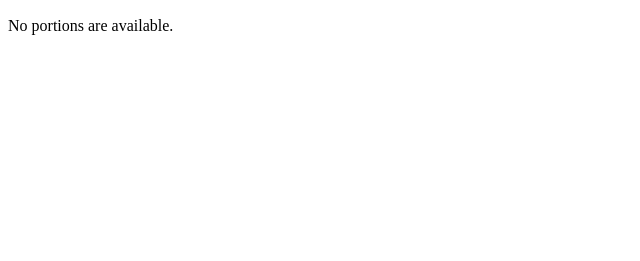
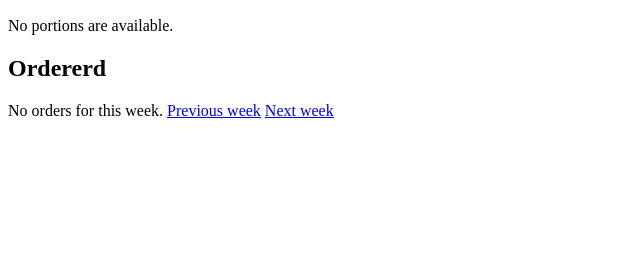
Before and after one commit to morris-frank/solawi, a Django app: page /woche/ in a window 1280 px wide. Shown: the part 87-348 px from the top of the page, without its empty margins (0-640 px from the left). Run offline with Django 3.2, Linux system fonts and the light colour scheme; the visitor is signed in with stand-in values (Sample User, id 1); data that the repository does not hold is empty.

Commit message:
Ordered view with controls

```diff
--- a/solawi/models.py
+++ b/solawi/models.py
@@ -61,7 +61,7 @@ class User(AbstractUser):
             this_week = utils.date_from_week()
             valid_days = settings.WEEKS_TO_SAVE_ACCOUNTS * 7
             for (year, week, asset) in json.loads(self.account):
-                date_delta = (this_week - utils.date_from_week(week, year)).days
+                date_delta = (this_week - utils.date_from_week(year, week)).days
                 if date_delta <= valid_days:
                     self.assets += asset
         super().save(*args, **kwargs)
@@ -152,7 +152,7 @@ class OrderBasket(models.Model):
 
     def clean(self):
         super().clean()
-        week = self.week - datetime.timedelta(self.week.weekday())
+        week = utils.get_moday(self.monday)
         existingOrders = OrderBasket.objects.filter(user=self.user, week=week)
         if len(existingOrders) > 0:
             raise ValidationError(_('There is already an order for this week.'
@@ -160,7 +160,7 @@ class OrderBasket(models.Model):
 
     def save(self, *args, **kwargs):
         # Set every date on Monday!
-        self.week -= datetime.timedelta(self.week.weekday())
+        self.week = utils.get_moday(self.week)
         super().save(*args, **kwargs)
 
     def __str__(self):
--- a/solawi/templates/week.html
+++ b/solawi/templates/week.html
@@ -15,6 +15,21 @@
         <p>No portions are available.</p>
     {% endif %}
 
+    <section>
+        <h2>Ordererd</h2>
+    {% if orders %}
+            <ul>
+                {% for portion in orders.contents.all %}
+                <li>{{ portion.food.name }} - {{ portion.quantity }} - {{ portion.price }}</li>
+                {% endfor %}
+            </ul>
+    {% else %}
+        <span>No orders for this week.</span>
+    {% endif %}
+    <a href="/woche/{{ controls.prev_week|date:"Y" }}/{{ controls.prev_week|date:"W" }}">Previous week</a>
+    <a href="/woche/{{ controls.next_week|date:"Y" }}/{{ controls.next_week|date:"W" }}">Next week</a>
+    </section>
+
     {% if portions_list %}
         <section>
             <h2>Order stuff</h2>
--- a/solawi/urls.py
+++ b/solawi/urls.py
@@ -23,5 +23,5 @@ urlpatterns = [
     url(r'^admin/', admin.site.urls),
     url(r'^woche/$', views.woche),
     url(r'^woche/(?P<year>[0-9]{4})/$', views.woche),
-    url(r'^woche/(?P<year>[0-9]{4})/(?P<month>[0-9]{2})/$', views.woche),
+    url(r'^woche/(?P<year>[0-9]{4})/(?P<week>[0-9]{1,2})/$', views.woche),
 ]
--- a/solawi/utils.py
+++ b/solawi/utils.py
@@ -1,4 +1,8 @@
 import datetime
+
+
+def get_moday(date):
+    return date - datetime.timedelta(date.weekday())
 
 
 def this_year():
@@ -9,10 +13,10 @@ def this_week():
     return int(datetime.date.today().strftime('%W'))
 
 
-def date_from_week(week=None, year=None):
+def date_from_week(year=None, week=None):
     if year is None:
         year = this_year()
     if week is None:
         week = this_week()
-    dstr = '{}-{}-1'.format(year, week)
+    dstr = '{year}-{week}-1'.format(year=year, week=week)
     return datetime.datetime.strptime(dstr, '%Y-%W-%w')
--- a/solawi/views.py
+++ b/solawi/views.py
@@ -1,7 +1,8 @@
+import datetime
 from django.contrib.auth.decorators import login_required
 from django.shortcuts import render
 from django.views import generic
-from solawi.models import Depot, Portion, Product, User, WeeklyBasket
+from solawi.models import Depot, Portion, Product, User, WeeklyBasket, OrderBasket
 from solawi import utils
 
 
@@ -11,11 +12,16 @@ def gemuesekorb(request):
 
 @login_required
 def woche(request, year=None, week=None):
-    if year is None:
-        year = utils.this_year()
-    if week is None:
-        week = utils.this_week()
+    date = utils.date_from_week(year, week)
     user = request.user
+    try:
+        orders = user.orders.get(week=date)
+    except OrderBasket.DoesNotExist:
+        orders = None
     portions_list = Portion.objects.order_by('-quantity')
-    context = {'user': user, 'portions_list': portions_list}
+    context = {'user': user,
+               'orders': orders,
+               'portions_list': portions_list,
+               'controls': {'next_week': date + datetime.timedelta(7),
+                            'prev_week': date - datetime.timedelta(7)}}
     return render(request, 'week.html', context)
```
